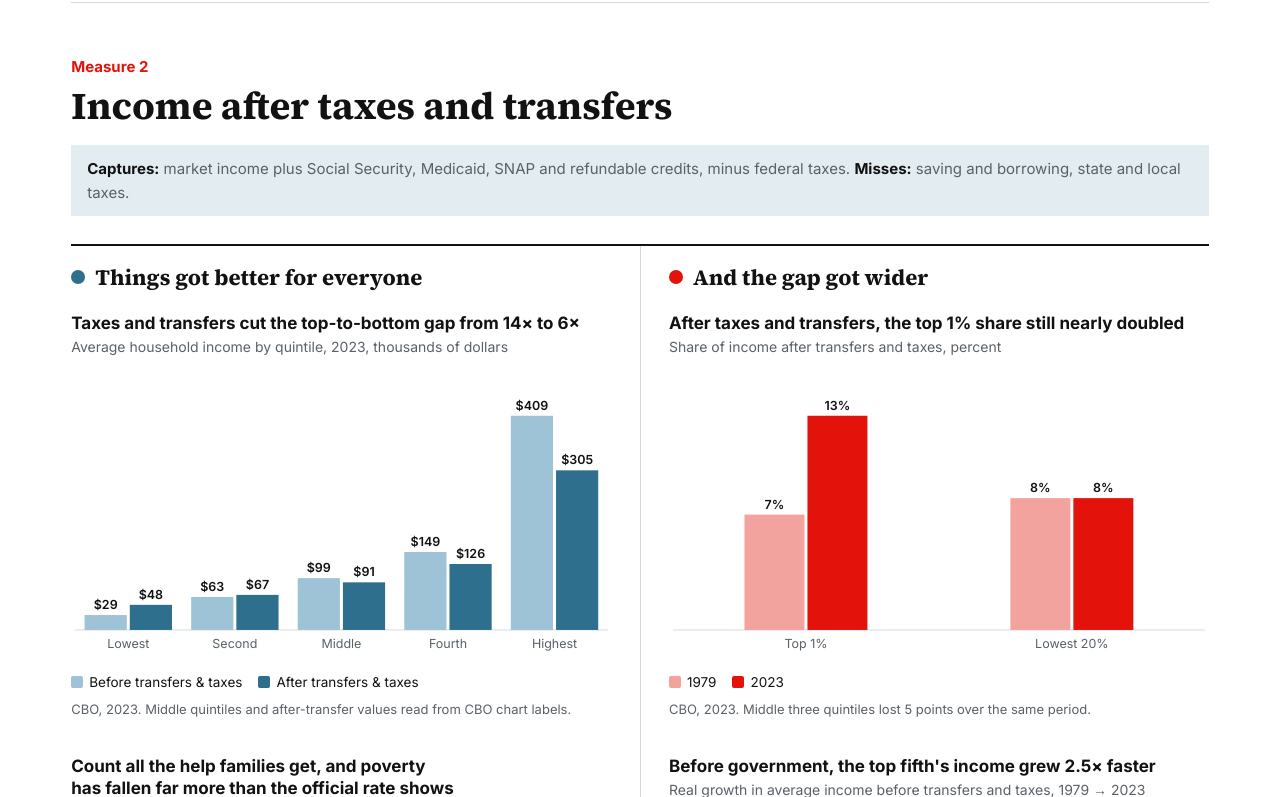
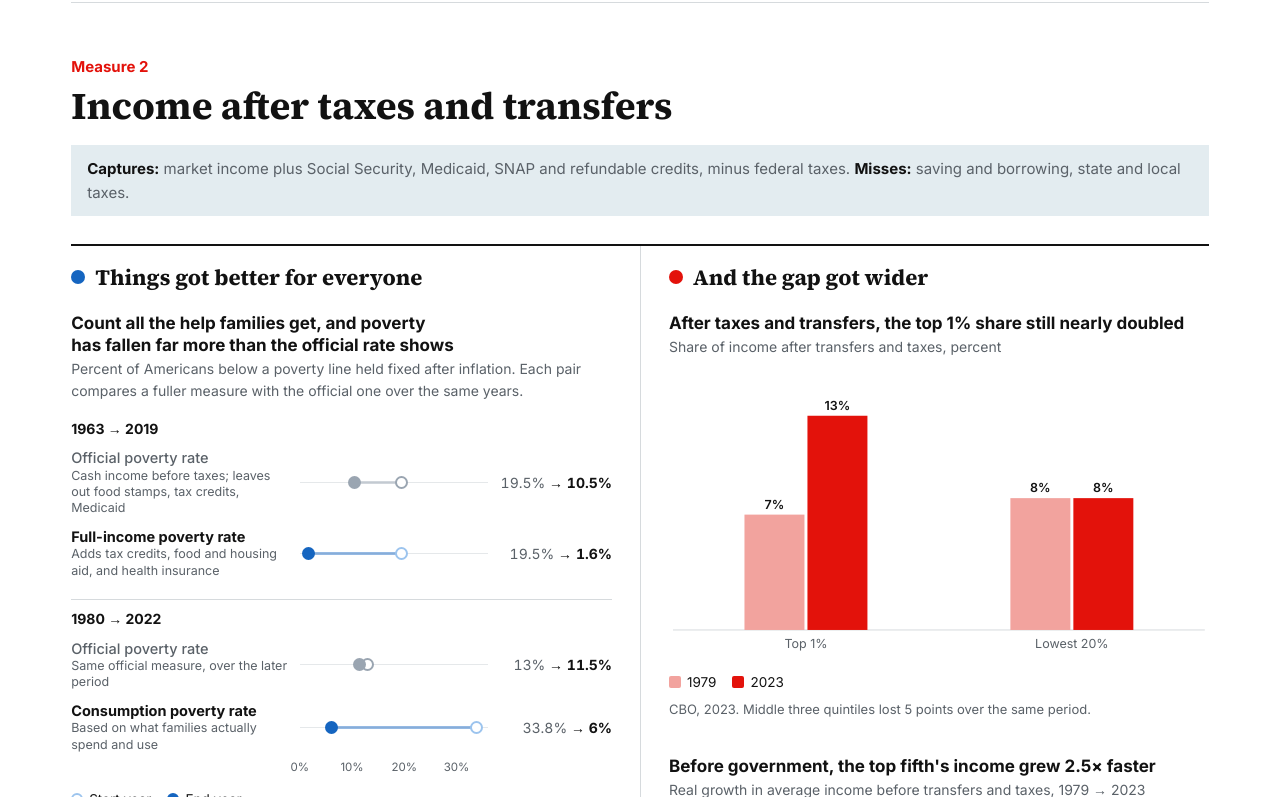
Before and after one commit to wrigh1ca-code/income-inequality, a plain HTML site: page index.html in a window 1280 px wide. Shown: the part 2003-2800 px from the top of the page. Drawn offline with Linux system fonts and the light colour scheme.

Commit message:
Lead with the clearest improvement charts; stronger blue
Co-Authored-By: Claude Opus 5.5 <noreply@anthropic.com>
Claude-Session: https://claude.ai/code/session_01WUYX1dRpj9yQpXtvikR8fq

```diff
--- a/index.html
+++ b/index.html
@@ -16,10 +16,10 @@
 :root{color-scheme:light dark;
 --bg:light-dark(#ffffff,#10191e);--ink:light-dark(#121212,#eef2f4);--muted:light-dark(#5a6168,#a7b3ba);
 --rule:light-dark(#d6dadd,#2c3a41);--panel:light-dark(#e3ecf0,#18262d);--red:light-dark(#e3120b,#ff5a4e);
---slate:light-dark(#2e6f8e,#6fb3d3);--grid:light-dark(#e5e8ea,#24323a);
+--slate:light-dark(#1565c0,#64b5f6);--grid:light-dark(#e5e8ea,#24323a);
 --c1:light-dark(#c2410c,#ff8a4c);--c2:light-dark(#e07b39,#f2a46d);--c4:light-dark(#4f9179,#7cc4a8);
 --c5:light-dark(#3b7dc4,#78aee8);--c6:light-dark(#1e3f73,#a8c6f0);--c7:light-dark(#5b3e8e,#c3a8ec);--c8:light-dark(#121212,#eef2f4);
---soft1:light-dark(#9aa5b1,#5d6a74);--softs:light-dark(#9fc3d6,#3c6075);--softr:light-dark(#f2a39e,#7a3a35)}
+--soft1:light-dark(#9aa5b1,#5d6a74);--softs:light-dark(#9cc4ee,#2f5a85);--softr:light-dark(#f2a39e,#7a3a35)}
 :root[data-theme=light]{color-scheme:light}:root[data-theme=dark]{color-scheme:dark}
 *{box-sizing:border-box;min-width:0}
 body{margin:0;background:var(--bg);color:var(--ink);font:16px/1.55 Inter,system-ui,sans-serif;overflow-x:clip}
@@ -136,8 +136,8 @@ html{scroll-padding-top:60px;scroll-behavior:smooth}
 <p class="measures"><b>Captures:</b> market income plus Social Security, Medicaid, SNAP and refundable credits, minus federal taxes. <b>Misses:</b> saving and borrowing, state and local taxes.</p>
 <div class="spread">
 <div class="col better"><div class="colhead">Things got better for everyone</div>
+<figure><figcaption>Count all the help families get, and poverty has fallen far more than the official rate shows</figcaption><div class="sub">Percent of Americans below a poverty line held fixed after inflation. Each pair compares a fuller measure with the official one over the same years.</div><div class="db" id="d2"></div><div class="legend"><span><i class="dot0"></i>Start year</span><span><i class="dot1"></i>End year</span></div><p class="src">Burkhauser, Corinth, Elwell &amp; Larrimore, NBER WP 26532 (full-income); Meyer &amp; Sullivan, Consumption Poverty Report 2022. The consumption line is set so its 2015 rate equals the official rate; held fixed back to 1980, it captured a third of Americans. Compare how far each rate fell, not the starting levels.</p></figure>
 <figure><figcaption>Taxes and transfers cut the top-to-bottom gap from 14× to 6×</figcaption><div class="sub">Average household income by quintile, 2023, thousands of dollars</div><div class="fig" id="d1"></div><div class="legend" id="d1-lg"></div><p class="src">CBO, 2023. Middle quintiles and after-transfer values read from CBO chart labels.</p></figure>
-<figure><figcaption>Count all the help families get, and poverty has fallen far more than the official rate shows</figcaption><div class="sub">Percent of Americans below a poverty line held fixed after inflation. Each pair compares a fuller measure with the official one over the same years.</div><div class="db" id="d2"></div><div class="legend"><span><i class="dot0"></i>Start year</span><span><i class="dot1"></i>End year</span></div><p class="src">Burkhauser, Corinth, Elwell &amp; Larrimore, NBER WP 26532 (full-income); Meyer &amp; Sullivan, Consumption Poverty Report 2022. The consumption line is set so its 2015 rate equals the official rate; held fixed back to 1980, it captured a third of Americans. Compare how far each rate fell, not the starting levels.</p></figure>
 </div>
 <div class="col wider"><div class="colhead">And the gap got wider</div>
 <figure><figcaption>After taxes and transfers, the top 1% share still nearly doubled</figcaption><div class="sub">Share of income after transfers and taxes, percent</div><div class="fig" id="d3"></div><div class="legend" id="d3-lg"></div><p class="src">CBO, 2023. Middle three quintiles lost 5 points over the same period.</p></figure>
@@ -152,8 +152,8 @@ html{scroll-padding-top:60px;scroll-behavior:smooth}
 <p class="measures"><b>Captures:</b> what households actually spend, own and use — and how long they live to enjoy it. <b>Misses:</b> survey under-reporting, quality change, leisure.</p>
 <div class="spread">
 <div class="col better"><div class="colhead">Things got better for everyone</div>
+<figure><figcaption>Low-income households now own what was once middle-class</figcaption><div class="sub">Percent of households in the lowest income fifth owning each item, 1998 vs today</div><div class="fig" id="c2"></div><div class="legend" id="c2-lg"></div><p class="src">1998: Census SIPP, bottom income fifth. Today: AC, dishwasher — EIA RECS 2020, bottom fifth estimated from income brackets; computer (desktop or laptop) and home internet (broadband subscription) — Census ACS 2021, households under $25k; phone (smartphone) — Pew 2026, adults under $30k. *Internet: 2000 value is families under $25k with home internet access (Census, earliest available).</p></figure>
 <figure><figcaption>The spending gap grew far less than the income gap</figcaption><div class="sub">How much the gap between a household at the 90th percentile and one at the 10th grew, for after-tax income and for spending (percent increase in the 90th ÷ 10th ratio)</div><div class="fig" id="c1"></div><div class="legend" id="c1-lg"></div><p class="src">Meyer &amp; Sullivan, NBER Reporter 2018; 1980–2011 from their 2013 paper.</p></figure>
-<figure><figcaption>Low-income households now own what was once middle-class</figcaption><div class="sub">Percent of households in the lowest income fifth owning each item, 1998 vs today</div><div class="fig" id="c2"></div><div class="legend" id="c2-lg"></div><p class="src">1998: Census SIPP, bottom income fifth. Today: AC, dishwasher — EIA RECS 2020, bottom fifth estimated from income brackets; computer (desktop or laptop) and home internet (broadband subscription) — Census ACS 2021, households under $25k; phone (smartphone) — Pew 2026, adults under $30k. *Internet: 2000 value is families under $25k with home internet access (Census, earliest available).</p></figure>
 </div>
 <div class="col wider"><div class="colhead">And the gap got wider</div>
 <figure><figcaption>Over a generation, top earners gained 7 years of life; bottom earners gained none</figcaption><div class="sub">Average age at death for men who reach 50, by lifetime earnings, born in 1930 vs 1960 (axis starts at age 70)</div><div class="fig" id="c3"></div><div class="legend" id="c3-lg"></div><p class="src">National Academies of Sciences, The Growing Gap in Life Expectancy by Income (2015). 1960 values are projections. Women: the top-to-bottom gap grew from 4 to 13.6 years.</p></figure>
```
